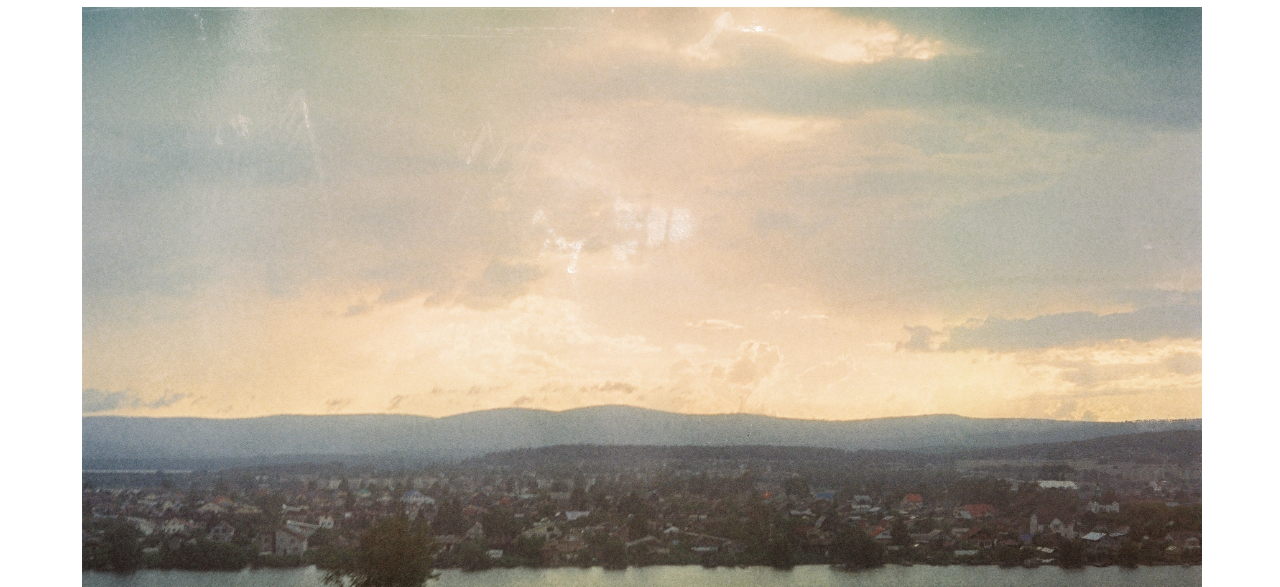
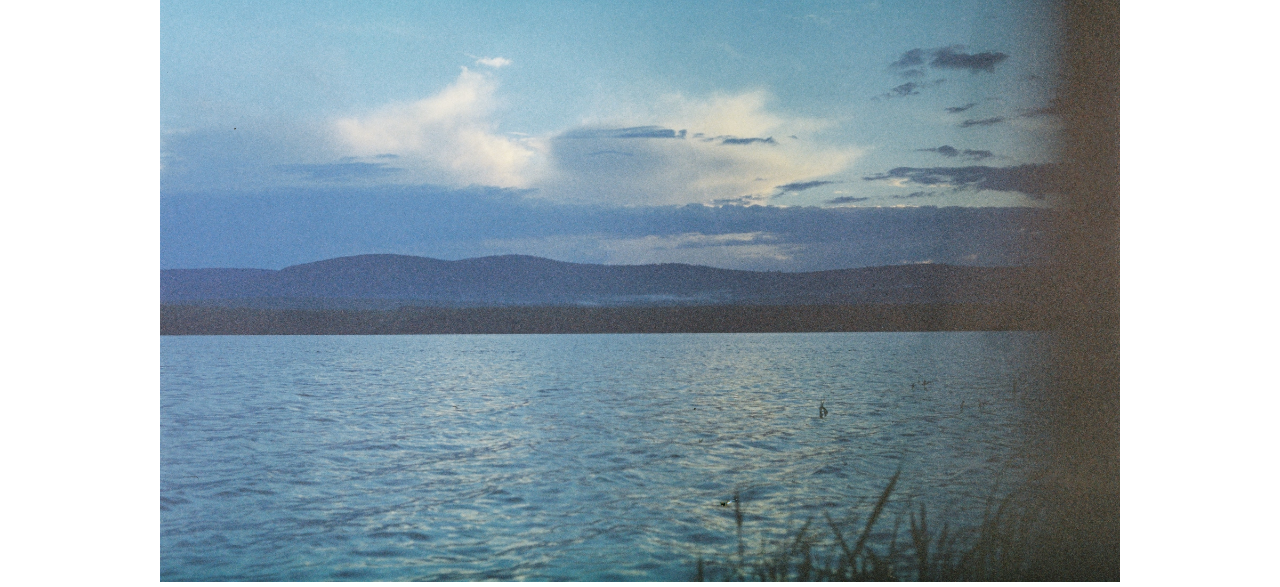
Before and after one commit to ivanov2161/photo, a Django app: template photosite/templates/show_album.html in a window 1280 px wide. Shown: the part 5161-5748 px from the top of the page. Run offline with Django 4.2, Linux system fonts and the light colour scheme; the template is opened without the code that fills it: values that come from a table or form of the project are taken from there, others are empty; data comes from the database, SQL or seed files in the repository.

Commit message:
Small changes

```diff
--- a/photo/settings.py
+++ b/photo/settings.py
@@ -25,7 +25,7 @@ SECRET_KEY = 'django-insecure-rsw)q8b80=2x0!v&9cg8^&3sz50^4t__%3%v10_)7!-ghp7jo9
 # SECURITY WARNING: don't run with debug turned on in production!
 DEBUG = True
 
-ALLOWED_HOSTS = []
+ALLOWED_HOSTS = ["*"]
 
 
 # Application definition
--- a/photosite/templates/about.html
+++ b/photosite/templates/about.html
@@ -5,12 +5,12 @@
 <div class="row">
   <div class="col">
   </div>
-  <div class="col text-center">
+  <div class="col text-center" ">
     <div class="mt-5 text-center">
       <p class="lead">Pavel Ivanov</p>
       <p class="lead">ivanov2161@gmail.com</p>
       <p class="lead">instagram.com/_.pavelivanov._</p>
-      <p class="lead" style="width: 50rem;">Hello my friends! This is just a small pet-project. And I hope you enjoy
+      <p class="lead">Hello my friends! This is just a small pet-project. And I hope you enjoy
         while viewing the photos.</p>
     </div>
   </div>
--- a/photosite/templates/home.html
+++ b/photosite/templates/home.html
@@ -2,6 +2,7 @@
 
 {% block title %} Home {% endblock %}
 {% block content %}
+
 <div class="media mt-2 text-center" >
   <p class="lead">"FOR MADMEN ONLY"</p>
   <p class="lead">Steppenwolf, Hermann Hesse ©</p>
--- a/photosite/templates/show_album.html
+++ b/photosite/templates/show_album.html
@@ -5,26 +5,8 @@
 <div class="mt-2 text-center">
   <h1>{{album.title}}</h1>
   <h2>{{album.content}}</h2>
-
-  <div class="container">
     {% for item in photos %}
-    <div class="row">
-      <div class="col">
-<!--        Column-->
-      </div>
-      <div class="col" >
-
-        <div class="media mt-2" >
-          <img src="{{item.photo.url}}" style="width: 70rem;">
-        </div>
-
-      </div>
-      <div class="col">
-<!--        Column-->
-      </div>
-    </div>
+          <img class="mt-1 mb-1 img-fluid w-75" src="{{item.photo.url}}">
     {% endfor %}
-  </div>
-
 </div>
 {% endblock %}
--- a/templates/base.html
+++ b/templates/base.html
@@ -8,8 +8,11 @@
     <!-- Bootstrap CSS -->
     <link rel="stylesheet" href="https://cdn.jsdelivr.net/npm/bootstrap@5.2.0-beta1/dist/css/bootstrap.rtl.min.css"
           integrity="sha384-dc2NSrAXbAkjrdm9IYrX10fQq9SDG6Vjz7nQVKdKcJl3pC+k37e7qJR5MVSCS+wR" crossorigin="anonymous">
+    <script src="https://cdn.jsdelivr.net/npm/@popperjs/core@2.11.5/dist/umd/popper.min.js" integrity="sha384-Xe+8cL9oJa6tN/veChSP7q+mnSPaj5Bcu9mPX5F5xIGE0DVittaqT5lorf0EI7Vk" crossorigin="anonymous"></script>
+    <script src="https://cdn.jsdelivr.net/npm/bootstrap@5.2.0-beta1/dist/js/bootstrap.min.js" integrity="sha384-kjU+l4N0Yf4ZOJErLsIcvOU2qSb74wXpOhqTvwVx3OElZRweTnQ6d31fXEoRD1Jy" crossorigin="anonymous"></script>
 
     <title>{% block title %} Home {% endblock %}</title>
+
 </head>
 <body>
 {% include 'include/_navbar.html' %}
--- a/templates/include/_navbar.html
+++ b/templates/include/_navbar.html
@@ -1,3 +1,4 @@
+
 <nav class="navbar navbar-expand-lg bg-light">
   <div class="container-fluid">
     <a class="navbar-brand" href="/">PH_Katull</a>
```
Also changed, not shown: photosite/templates/albums.html (+7 -11 lines).
